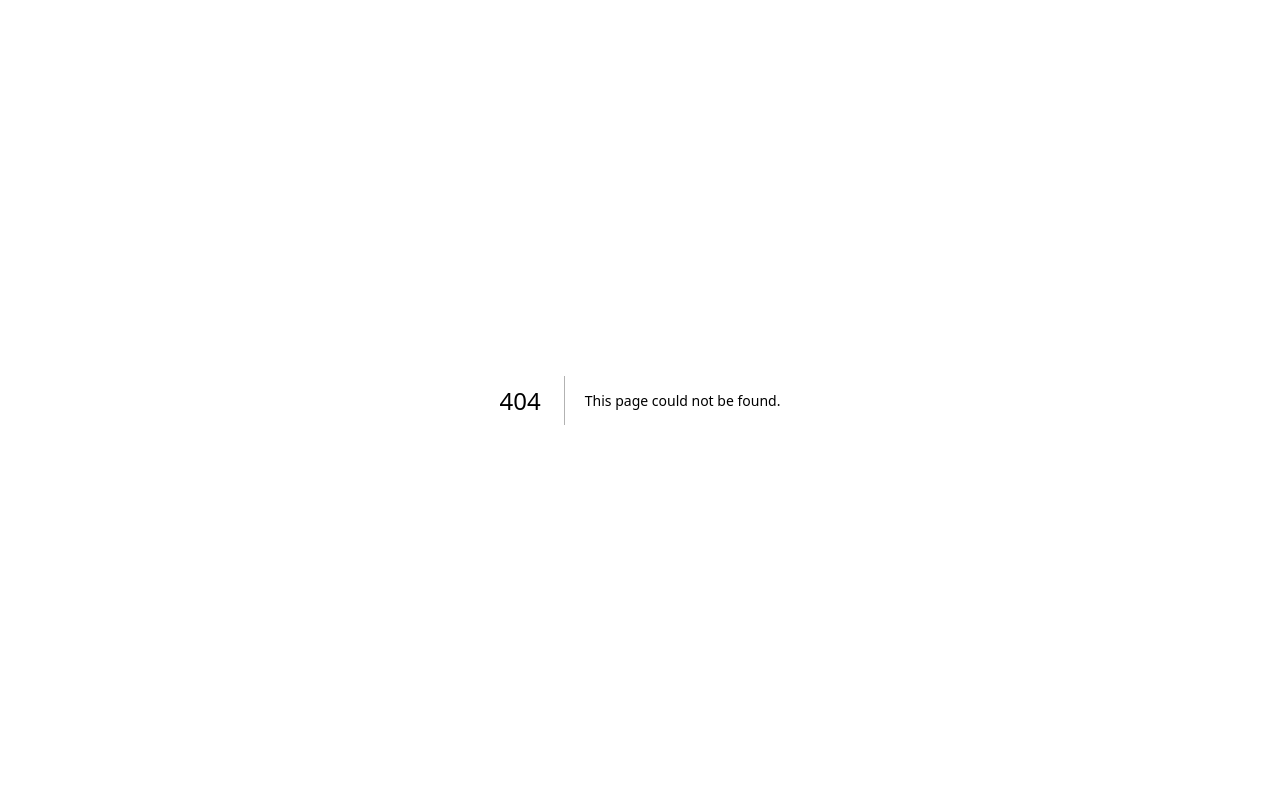
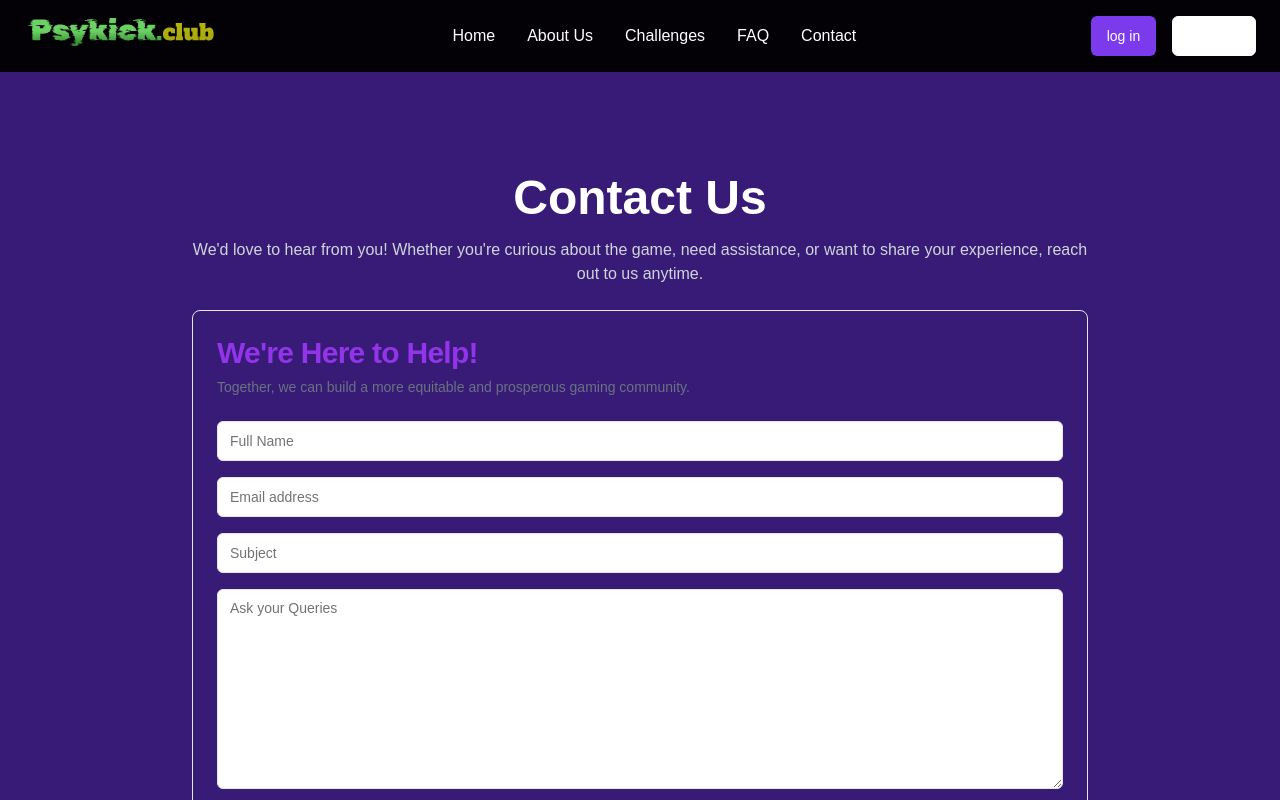
Before and after one commit to FSDTeam-SAA/psykick_frontend, a Next.js app: page /contact in a window 1280 px wide. Before the commit this address had no page. Shown: the top 800 px of the page. Built offline with nearby package versions, Linux system fonts and the light colour scheme; a web font is replaced by a local one.

Commit message:
add contact form

```diff
--- a/src/app/(website)/_components/AboutRemotView/AboutRemotView.tsx
+++ b/src/app/(website)/_components/AboutRemotView/AboutRemotView.tsx
@@ -44,10 +44,10 @@
             </p>
 
            <Link href="/learn-more-about">
-           <Button className="bg-[#8B5CF6] hover:bg-[#7C3AED] text-white rounded-full px-6 py-2 flex items-center gap-2 text-sm md:text-base">
+           <button className=" btn rhover:bg-[#7C3AED] text-white rounded-full px-6 py-2 flex items-center gap-2 text-sm md:text-base">
               Click Here
               <ArrowRight className="w-4 h-4" />
-            </Button>
+            </button>
            </Link>
 
             <div className="grid grid-cols-3 gap-4 pt-6">
--- /dev/null
+++ b/src/app/(website)/_components/ContactForm.tsx
@@ -0,0 +1,114 @@
+"use client"
+
+import type React from "react"
+
+import { useState } from "react"
+import { Card, CardContent, CardHeader, CardTitle } from "@/components/ui/card"
+import { Input } from "@/components/ui/input"
+import { Button } from "@/components/ui/button"
+import { Textarea } from "@/components/ui/textarea"
+import { Facebook } from "lucide-react"
+
+interface FormData {
+  fullName: string
+  email: string
+  subject: string
+  message: string
+}
+
+export default function ContactForm() {
+  const [formData, setFormData] = useState<FormData>({
+    fullName: "",
+    email: "",
+    subject: "",
+    message: "",
+  })
+
+  const handleSubmit = (e: React.FormEvent) => {
+    e.preventDefault()
+    console.log("Form Data:", formData)
+  }
+
+  const handleChange = (e: React.ChangeEvent<HTMLInputElement | HTMLTextAreaElement>) => {
+    const { name, value } = e.target
+    setFormData((prev) => ({
+      ...prev,
+      [name]: value,
+    }))
+  }
+
+  return (
+    <div className="min-h-screen  p-4 flex flex-col items-center">
+     <div className="w-full max-w-4xl text-center mb-6">
+             <h1 className="text-4xl md:text-5xl font-bold text-white mb-4">Contact Us</h1>
+             <p className="text-gray-300 text-sm md:text-base">
+               We&apos;d love to hear from you! Whether you&apos;re curious about the game, need assistance, or want to share
+               your experience, reach out to us anytime.
+             </p>
+           </div>
+
+      <Card className="w-full bg-transparent  max-w-4xl">
+        <CardHeader>
+          <CardTitle className="text-2xl md:text-3xl text-purple-600">We&apos;re Here to Help!</CardTitle>
+          <p className="text-sm text-gray-500">
+            Together, we can build a more equitable and prosperous gaming community.
+          </p>
+        </CardHeader>
+        <CardContent>
+          <form onSubmit={handleSubmit} className="space-y-6">
+            <div className="space-y-4">
+              <Input
+                name="fullName"
+                placeholder="Full Name"
+                value={formData.fullName}
+                onChange={handleChange}
+                className="w-full"
+                required
+              />
+              <Input
+                name="email"
+                type="email"
+                placeholder="Email address"
+                value={formData.email}
+                onChange={handleChange}
+                className="w-full"
+                required
+              />
+              <Input
+                name="subject"
+                placeholder="Subject"
+                value={formData.subject}
+                onChange={handleChange}
+                className="w-full"
+                required
+              />
+              <Textarea
+                name="message"
+                placeholder="Ask your Queries"
+                value={formData.message}
+                onChange={handleChange}
+                className="w-full min-h-[200px]"
+                required
+              />
+            </div>
+
+            <div className="flex flex-col items-center gap-6">
+              <button type="submit" className="w-full btn md:w-auto px-8 py-2 bg-purple-600 hover:bg-purple-700 text-white">
+                Submit
+              </button>
+
+              <Button
+                variant="ghost"
+                size="icon"
+                className="rounded-full bg-purple-600 hover:bg-purple-700 text-white"
+                onClick={() => window.open("https://facebook.com", "_blank")}
+              >
+                <Facebook className="h-5 w-5" />
+              </Button>
+            </div>
+          </form>
+        </CardContent>
+      </Card>
+    </div>
+  )
+}
--- /dev/null
+++ b/src/app/(website)/contact/page.tsx
@@ -0,0 +1,13 @@
+import React from 'react'
+import ContactForm from '../_components/ContactForm'
+
+const page = () => {
+  return (
+    <div className="">
+
+      <ContactForm/>
+    </div>
+  )
+}
+
+export default page
--- /dev/null
+++ b/src/components/ui/card.tsx
@@ -0,0 +1,79 @@
+import * as React from "react"
+
+import { cn } from "@/lib/utils"
+
+const Card = React.forwardRef<
+  HTMLDivElement,
+  React.HTMLAttributes<HTMLDivElement>
+>(({ className, ...props }, ref) => (
+  <div
+    ref={ref}
+    className={cn(
+      "rounded-lg border bg-card text-card-foreground shadow-sm",
+      className
+    )}
+    {...props}
+  />
+))
+Card.displayName = "Card"
+
+const CardHeader = React.forwardRef<
+  HTMLDivElement,
+  React.HTMLAttributes<HTMLDivElement>
+>(({ className, ...props }, ref) => (
+  <div
+    ref={ref}
+    className={cn("flex flex-col space-y-1.5 p-6", className)}
+    {...props}
+  />
+))
+CardHeader.displayName = "CardHeader"
+
+const CardTitle = React.forwardRef<
+  HTMLDivElement,
+  React.HTMLAttributes<HTMLDivElement>
+>(({ className, ...props }, ref) => (
+  <div
+    ref={ref}
+    className={cn(
+      "text-2xl font-semibold leading-none tracking-tight",
+      className
+    )}
+    {...props}
+  />
+))
+CardTitle.displayName = "CardTitle"
+
+const CardDescription = React.forwardRef<
+  HTMLDivElement,
+  React.HTMLAttributes<HTMLDivElement>
+>(({ className, ...props }, ref) => (
+  <div
+    ref={ref}
+    className={cn("text-sm text-muted-foreground", className)}
+    {...props}
+  />
+))
+CardDescription.displayName = "CardDescription"
+
+const CardContent = React.forwardRef<
+  HTMLDivElement,
+  React.HTMLAttributes<HTMLDivElement>
+>(({ className, ...props }, ref) => (
+  <div ref={ref} className={cn("p-6 pt-0", className)} {...props} />
+))
+CardContent.displayName = "CardContent"
+
+const CardFooter = React.forwardRef<
+  HTMLDivElement,
+  React.HTMLAttributes<HTMLDivElement>
+>(({ className, ...props }, ref) => (
+  <div
+    ref={ref}
+    className={cn("flex items-center p-6 pt-0", className)}
+    {...props}
+  />
+))
+CardFooter.displayName = "CardFooter"
+
+export { Card, CardHeader, CardFooter, CardTitle, CardDescription, CardContent }
--- /dev/null
+++ b/src/components/ui/input.tsx
@@ -0,0 +1,22 @@
+import * as React from "react"
+
+import { cn } from "@/lib/utils"
+
+const Input = React.forwardRef<HTMLInputElement, React.ComponentProps<"input">>(
+  ({ className, type, ...props }, ref) => {
+    return (
+      <input
+        type={type}
+        className={cn(
+          "flex h-10 w-full rounded-md border border-input bg-background px-3 py-2 text-base ring-offset-background file:border-0 file:bg-transparent file:text-sm file:font-medium file:text-foreground placeholder:text-muted-foreground focus-visible:outline-none focus-visible:ring-2 focus-visible:ring-ring focus-visible:ring-offset-2 disabled:cursor-not-allowed disabled:opacity-50 md:text-sm",
+          className
+        )}
+        ref={ref}
+        {...props}
+      />
+    )
+  }
+)
+Input.displayName = "Input"
+
+export { Input }
--- /dev/null
+++ b/src/components/ui/textarea.tsx
@@ -0,0 +1,22 @@
+import * as React from "react"
+
+import { cn } from "@/lib/utils"
+
+const Textarea = React.forwardRef<
+  HTMLTextAreaElement,
+  React.ComponentProps<"textarea">
+>(({ className, ...props }, ref) => {
+  return (
+    <textarea
+      className={cn(
+        "flex min-h-[80px] w-full rounded-md border border-input bg-background px-3 py-2 text-base ring-offset-background placeholder:text-muted-foreground focus-visible:outline-none focus-visible:ring-2 focus-visible:ring-ring focus-visible:ring-offset-2 disabled:cursor-not-allowed disabled:opacity-50 md:text-sm",
+        className
+      )}
+      ref={ref}
+      {...props}
+    />
+  )
+})
+Textarea.displayName = "Textarea"
+
+export { Textarea }
```
